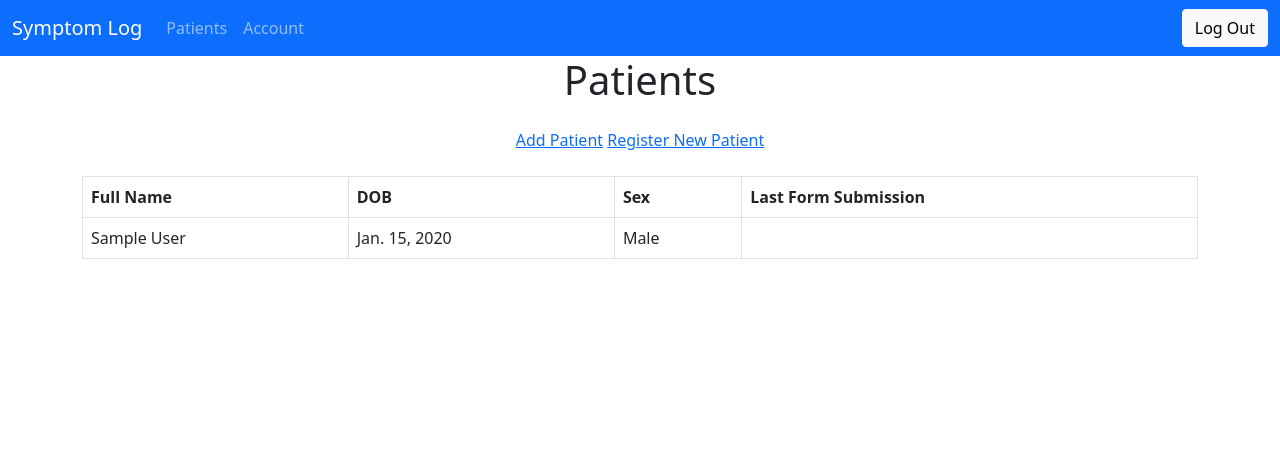
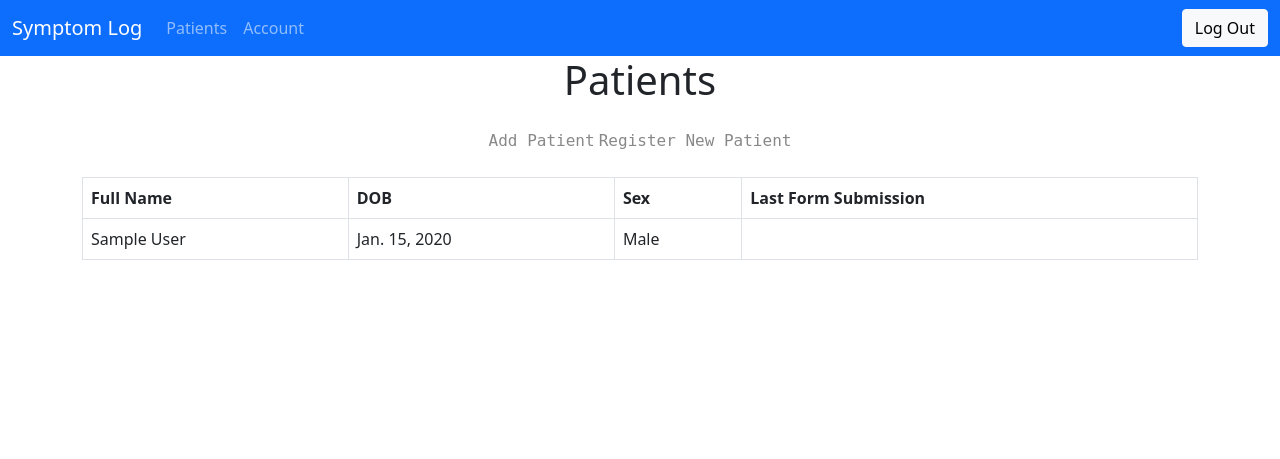
Before and after one commit to jreaso/symptom-log, a Django app: template patients/templates/patients/patient_list.html in a window 1280 px wide. Shown: the top 459 px of the page. Run offline with Django 4.2, Linux system fonts and the light colour scheme; the template is opened without the code that fills it: values that come from a table or form of the project are taken from there, others are empty; tables that the repository leaves empty hold one stand-in row (values such as "Sample post").

Commit message:
modified styles.css

```diff
--- a/core/static/core/css/styles.css
+++ b/core/static/core/css/styles.css
@@ -8,3 +8,15 @@ body {
 .content-container {
     flex: 1; /* Allow the content to grow and push the footer down */
 }
+
+.custom-mono-link {
+    font-family: monospace;
+    color: #888 !important; /* Light grey color */
+    text-decoration: none !important; /* Remove default underline */
+    transition: text-decoration 0.3s ease; /* Smooth underline transition */
+}
+
+  /* Add underline on hover */
+.custom-mono-link:hover {
+    text-decoration: underline;
+}
```
